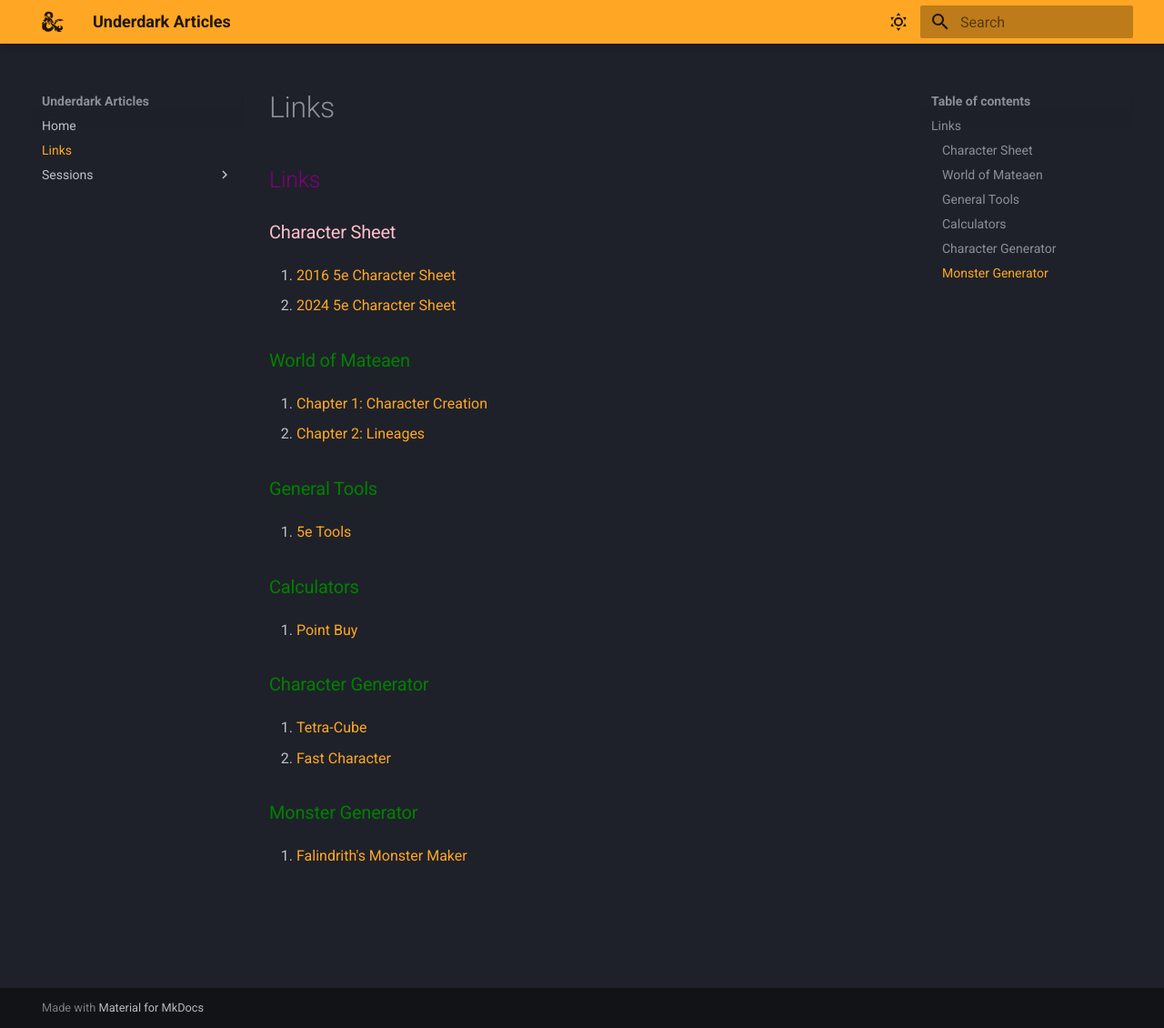
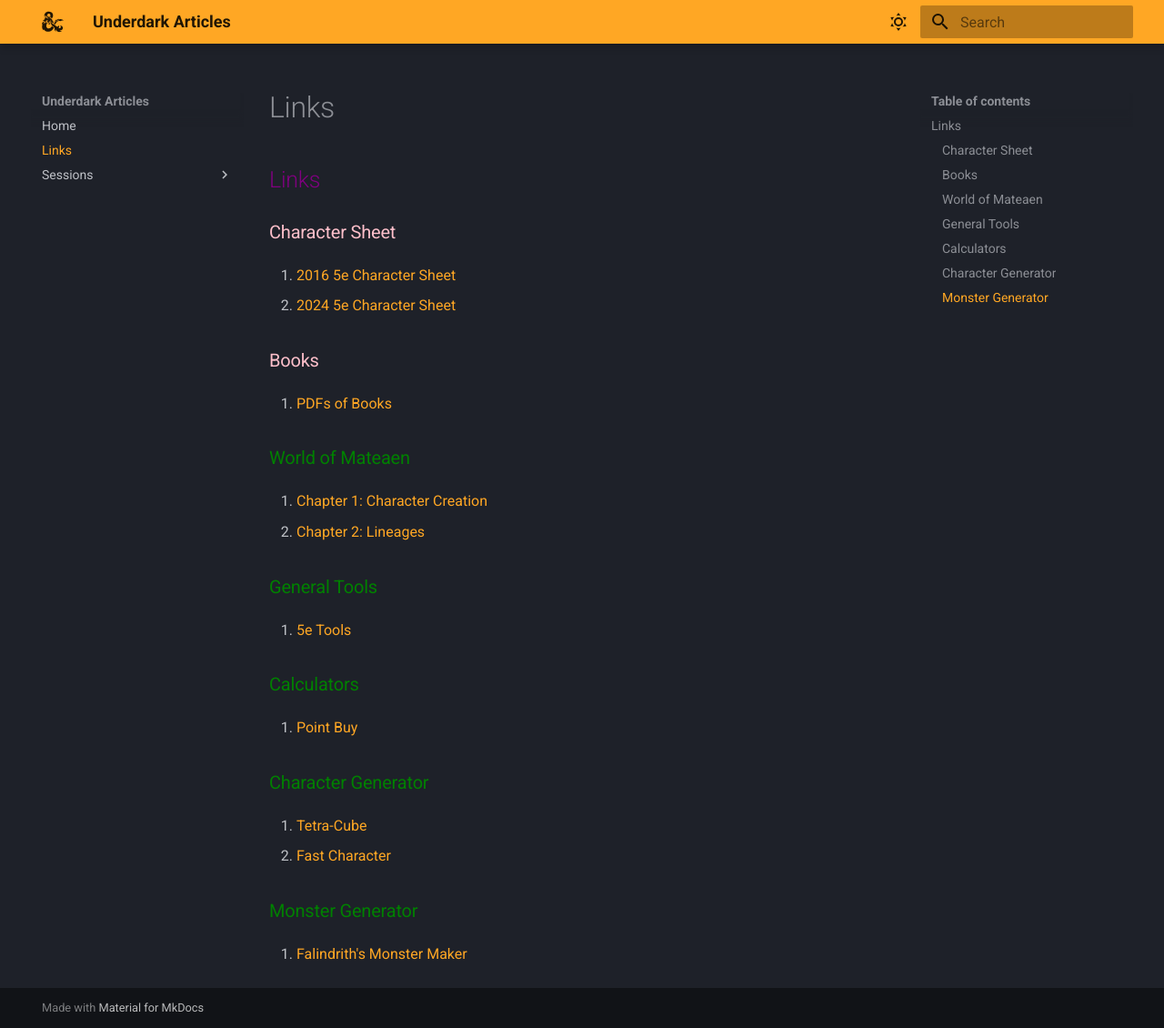
Before and after one commit to underdarkarticles/underdarkarticles.com, an MkDocs documentation site: the page built from docs/links.md, in a window 1280 px wide and 1130 px high. Shown: the whole window at 91% size. Built offline with MkDocs 1.6.1 and Material for MkDocs 9.7.7, drawn with Linux system fonts in a browser that asks for light colours.

Commit message:
Add books links

```diff
--- a/docs/links.md
+++ b/docs/links.md
@@ -5,6 +5,10 @@
 ### <p style="color:pink">Character Sheet</p>
 1. <a href="https://media.wizards.com/2016/dnd/downloads/5E_CharacterSheet_Fillable.pdf" target="_blank">2016 5e Character Sheet</a>
 2. <a href="https://media.dndbeyond.com/compendium-images/phb/downloads/DnD_2024_Character-Sheet.pdf" target="_blank">2024 5e Character Sheet</a>
+
+### <p style="color:pink">Books</p>
+1. <a href="https://drive.smokeybrew.io/s/qX8p6JidRB95CfF" target="_blank">PDFs of Books</a>
+
 
 ### <p style="color:green">World of Mateaen</p>
 1. <a href="https://homebrewery.naturalcrit.com/share/0K6_bLVXTjqs" target="_blank">Chapter 1: Character Creation</a>
```
